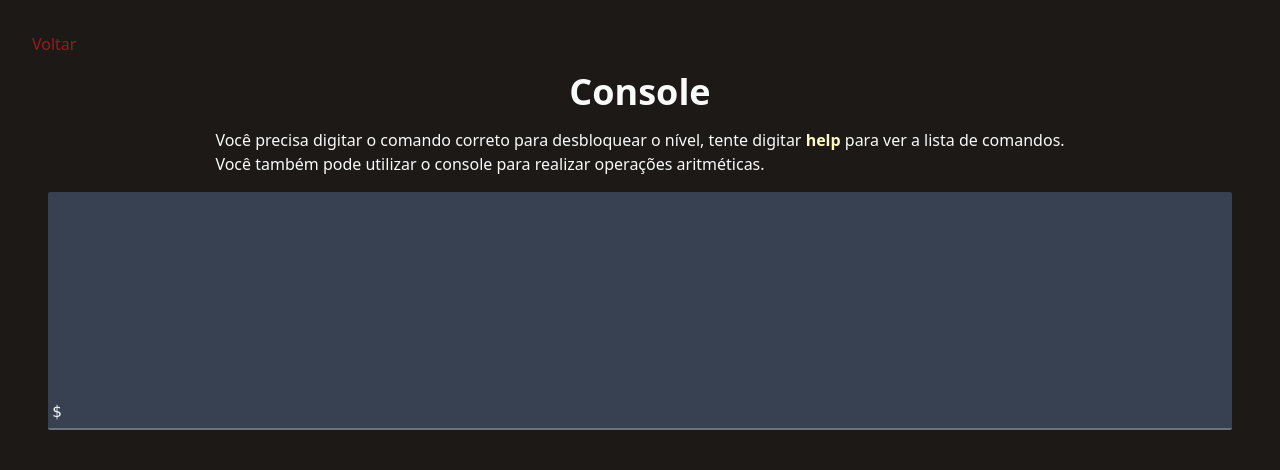
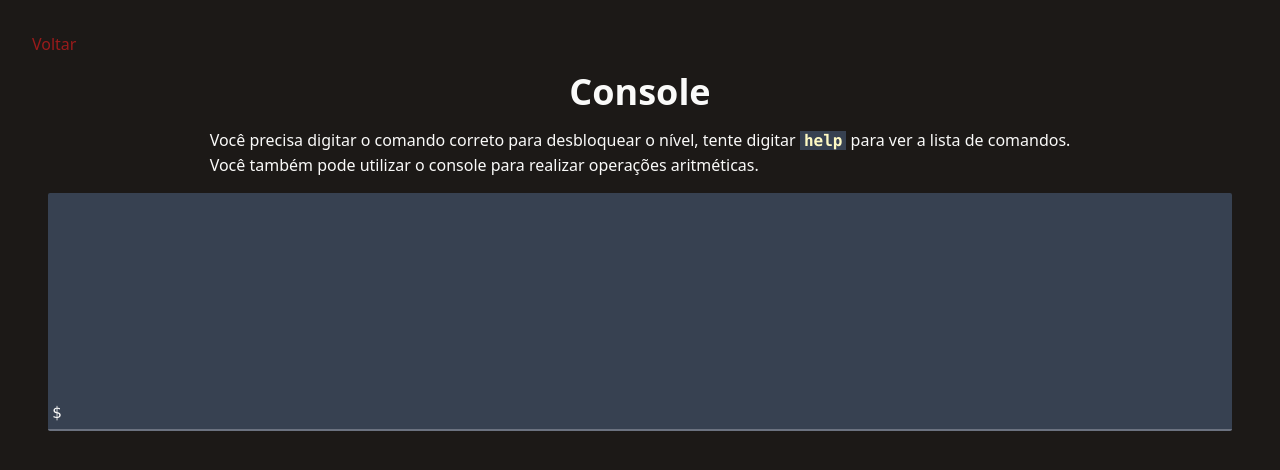
Before and after one commit to M4rkux/thepuzzlegame, a SvelteKit app: page /minigame/console in a window 1280 px wide. Shown: the top 470 px of the page. Built offline with nearby package versions, Linux system fonts and the light colour scheme.

Commit message:
Highlight the hint on console

```diff
--- a/src/routes/minigame/console/+page.svelte
+++ b/src/routes/minigame/console/+page.svelte
@@ -217,7 +217,7 @@
 		<h1 class="mb-4">Console</h1>
 		<div class="text-left">
 			<p>
-				Você precisa digitar o comando correto para desbloquear o nível, tente digitar <span class="font-bold text-yellow-100">help</span> para ver a lista de comandos.
+				Você precisa digitar o comando correto para desbloquear o nível, tente digitar <span class="font-bold bg-gray-700 text-yellow-100 font-mono px-1">help</span> para ver a lista de comandos.
 			</p>
 			<p>Você também pode utilizar o console para realizar operações aritméticas.</p>
 		</div>
```
